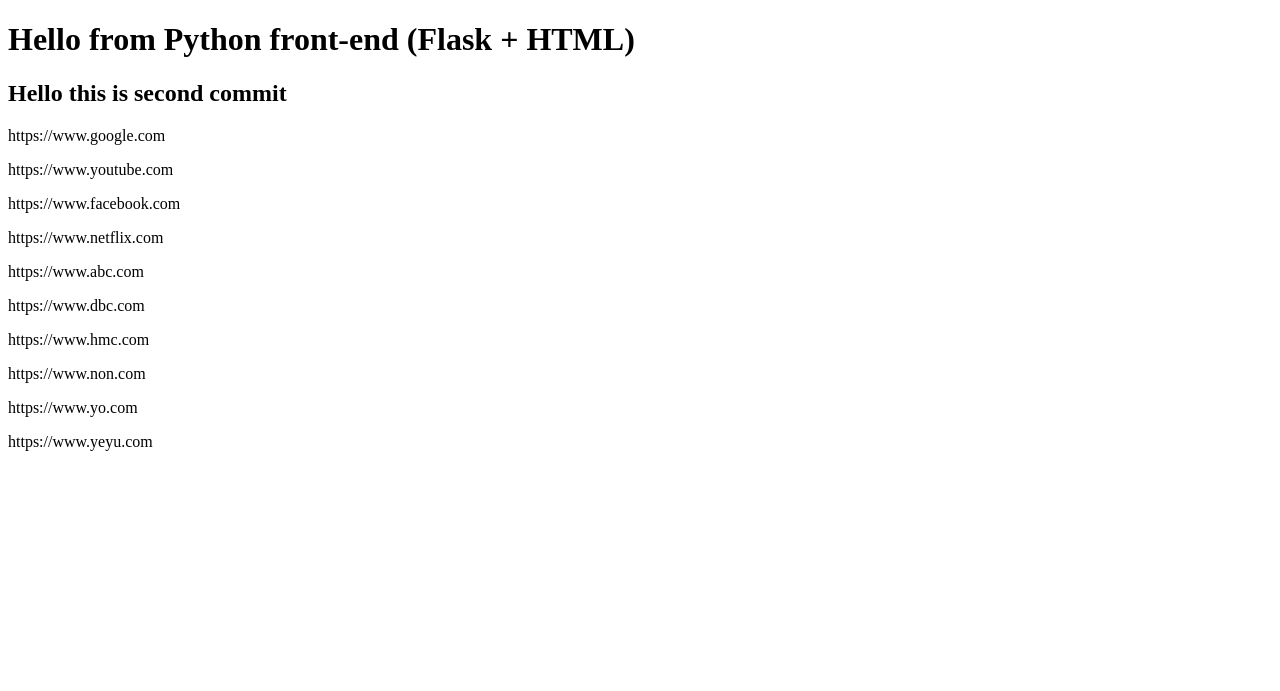
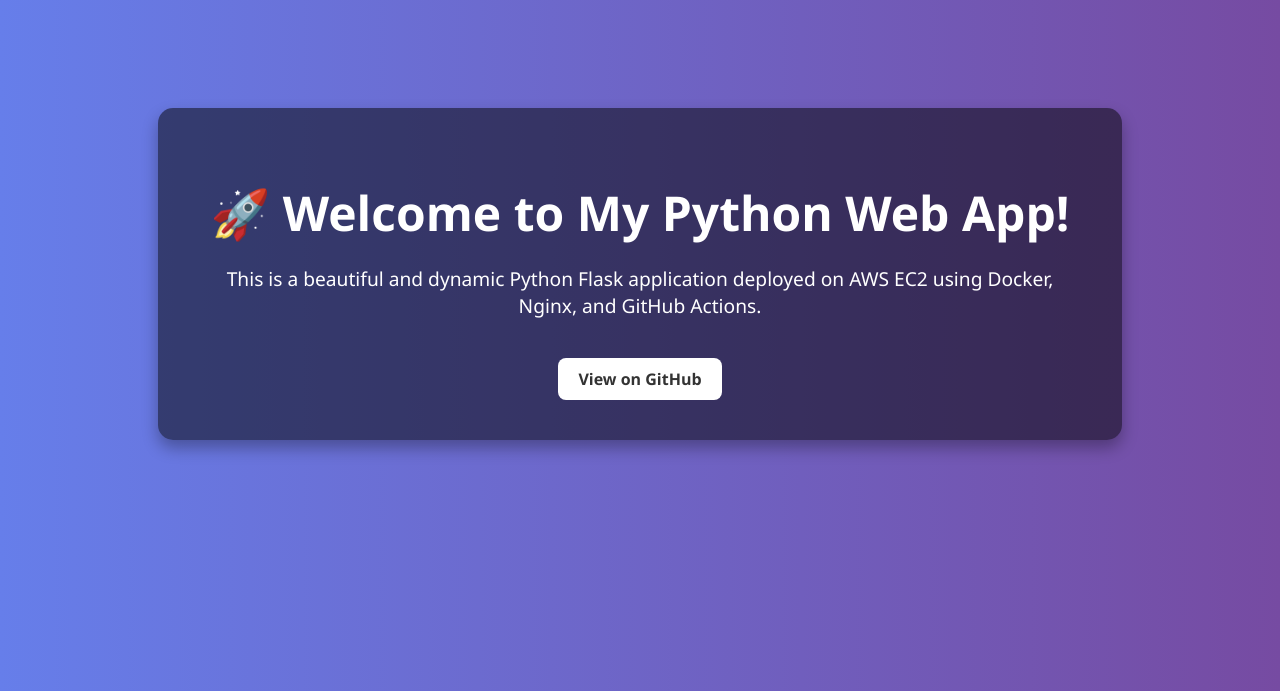
Before and after one commit to devops-chaos/my-python-app, a Flask app: page / in a window 1280 px wide. Shown: the top 691 px of the page. Run offline with Flask 3, Linux system fonts and the light colour scheme.

Commit message:
index.html changed and css file added

```diff
--- /dev/null
+++ b/static/style.css
@@ -0,0 +1,40 @@
+body {
+    font-family: 'Segoe UI', sans-serif;
+    background: linear-gradient(to right, #667eea, #764ba2);
+    color: white;
+    text-align: center;
+    padding-top: 100px;
+}
+
+.container {
+    background: rgba(0, 0, 0, 0.5);
+    padding: 40px;
+    border-radius: 15px;
+    width: 70%;
+    margin: 0 auto;
+    box-shadow: 0 8px 16px rgba(0,0,0,0.3);
+}
+
+h1 {
+    font-size: 3em;
+    margin-bottom: 20px;
+}
+
+p {
+    font-size: 1.2em;
+}
+
+a {
+    display: inline-block;
+    margin-top: 20px;
+    padding: 10px 20px;
+    background: #ffffff;
+    color: #333;
+    border-radius: 8px;
+    text-decoration: none;
+    font-weight: bold;
+}
+
+a:hover {
+    background: #ddd;
+}
--- a/templates/index.html
+++ b/templates/index.html
@@ -1,18 +1,15 @@
 <!DOCTYPE html>
-<html>
-<head><title>Python Front-End</title></head>
+<html lang="en">
+<head>
+    <meta charset="UTF-8">
+    <title>My Python App</title>
+    <link rel="stylesheet" href="{{ url_for('static', filename='style.css') }}">
+</head>
 <body>
-  <h1>Hello from Python front-end (Flask + HTML)</h1>
-  <h2>Hello this is second commit</h2>
-  <p><a>https://www.google.com</a></p>
-  <p><a>https://www.youtube.com</a></p>
-  <p><a>https://www.facebook.com</a></p>
-  <p><a>https://www.netflix.com</a></p>
-  <p><a>https://www.abc.com</a></p>
-  <p><a>https://www.dbc.com</a></p>
-  <p><a>https://www.hmc.com</a></p>
-  <p><a>https://www.non.com</a></p>
-  <p><a>https://www.yo.com</a></p>
-  <p><a>https://www.yeyu.com</a></p>
+    <div class="container">
+        <h1>🚀 Welcome to My Python Web App!</h1>
+        <p>This is a beautiful and dynamic Python Flask application deployed on AWS EC2 using Docker, Nginx, and GitHub Actions.</p>
+        <a href="https://github.com/devops-chaos/my-python-app" target="_blank">View on GitHub</a>
+    </div>
 </body>
 </html>
```
